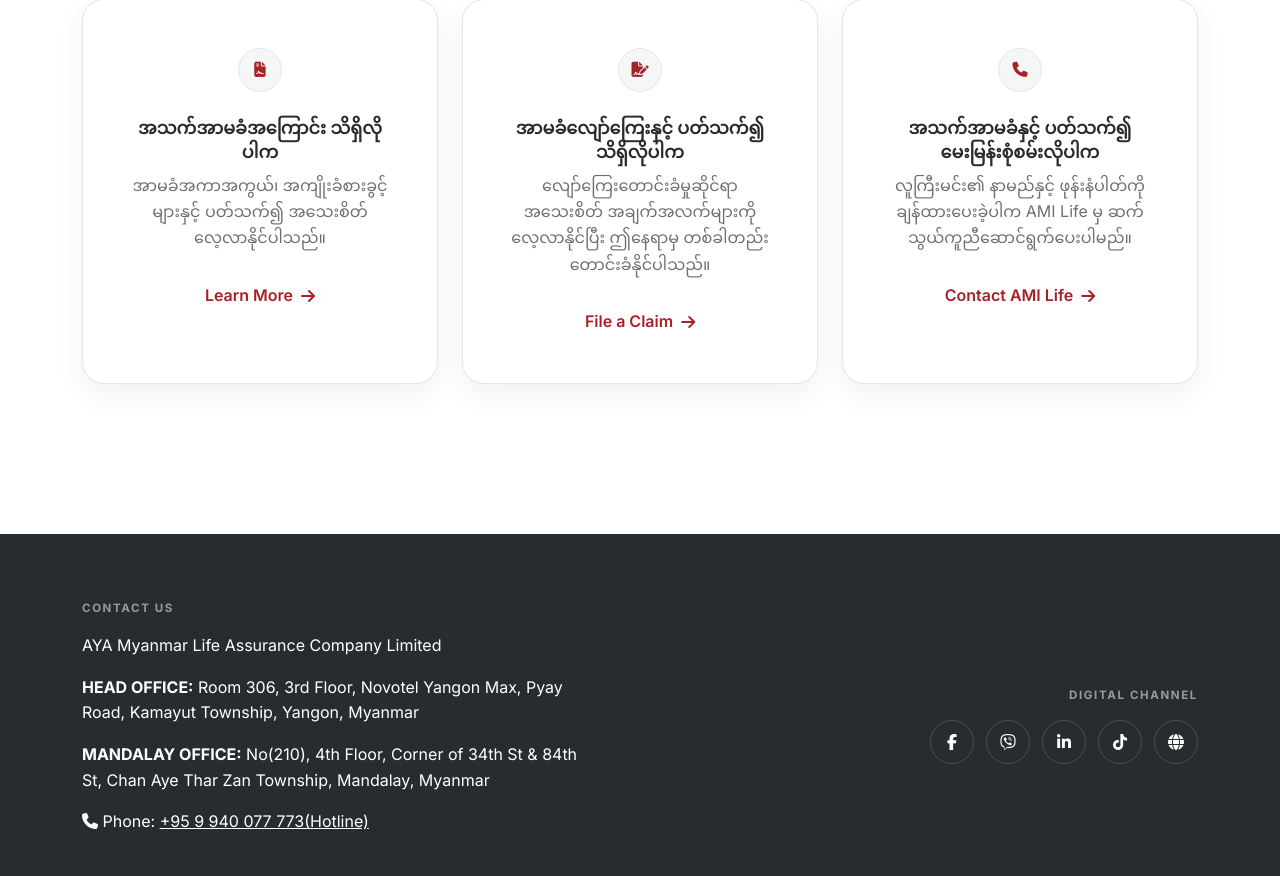
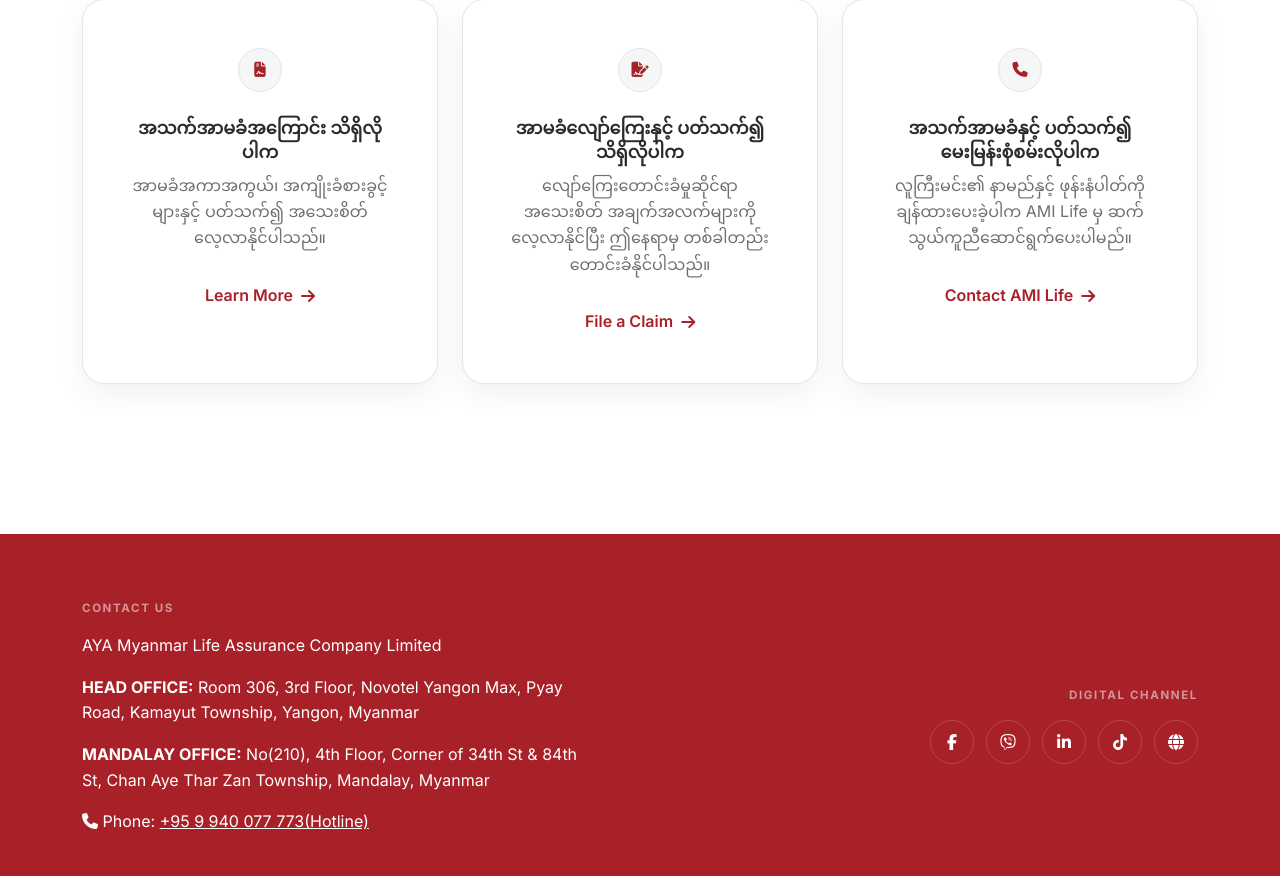
Before and after one commit to ZayarPhyo4774/ami-life-ranger-camp, a Django app: page / in a window 1280 px wide. Shown: the part 1179-2055 px from the top of the page. Run offline with Django 5.2, Linux system fonts and the light colour scheme; some web fonts are replaced.

Commit message:
footer update

```diff
--- a/static/css/style.css
+++ b/static/css/style.css
@@ -21,6 +21,7 @@
     --primary: #474a4c;
     --primary-dark: #292c2e;
     --primary-deep: #1f2224;
+    --primary-red: #A82028;
     --soft: #898a8d;
 
     /* Accent */
@@ -899,7 +900,7 @@ h2 {
 
     padding: 65px 0 25px;
 
-    background: var(--primary-dark);
+    background: var(--primary-red);
 
     color: #ffffff;
 }
```
